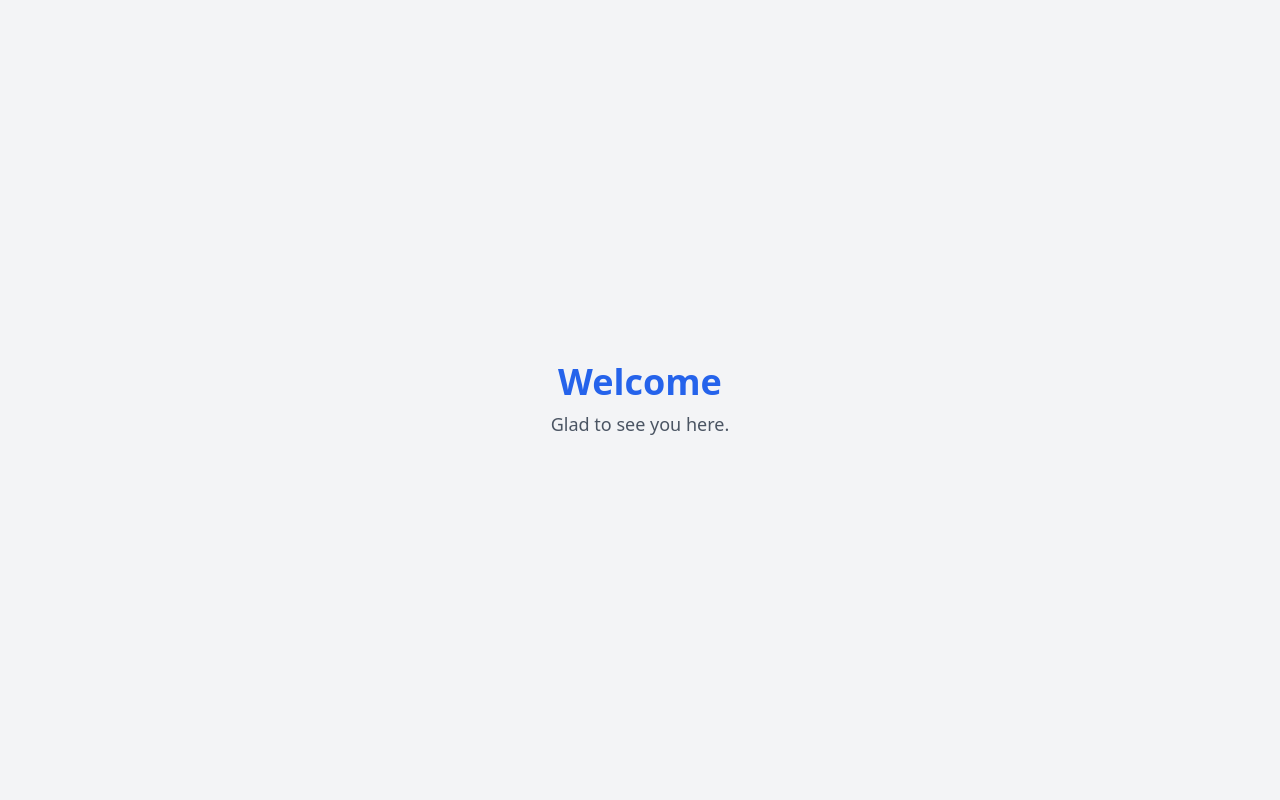
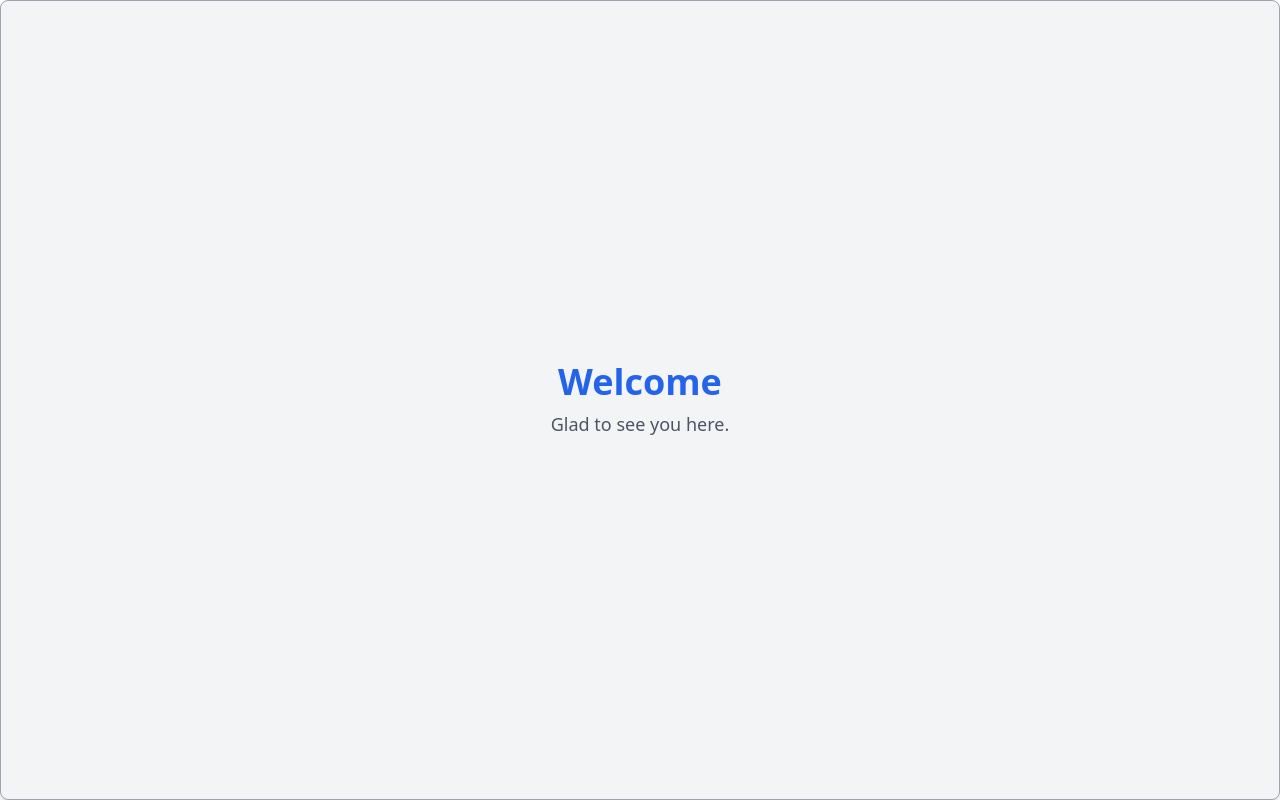
Before and after one commit to riyadkibria/dashboard_2, a Next.js app: page / in a window 1280 px wide. Built offline with nearby package versions, Linux system fonts and the light colour scheme.

Commit message:
globals.css

```diff
--- a/app/globals.css
+++ b/app/globals.css
@@ -4,7 +4,7 @@
 
 @layer components {
   .home-page {
-    @apply min-h-screen flex flex-col items-center justify-center bg-gray-100 gap-2;
+    @apply min-h-screen flex flex-col items-center justify-center bg-gray-100 gap-2 border border-gray-400 rounded-lg p-8 shadow-md;
   }
 
   .welcome-text {
```
